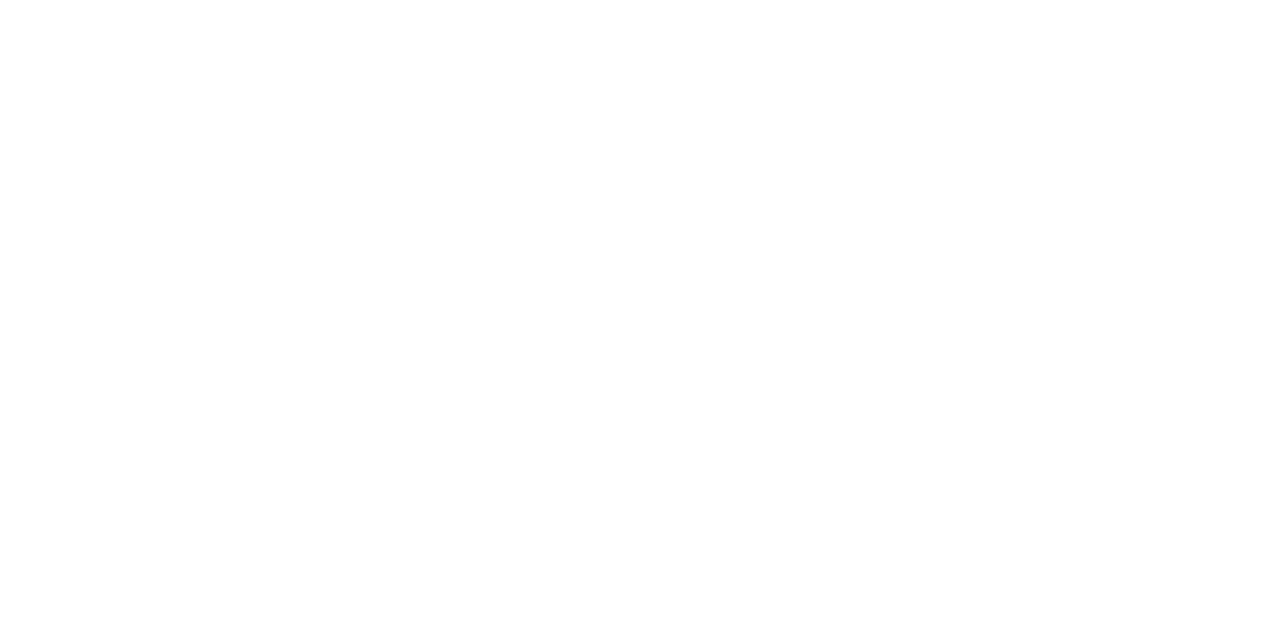
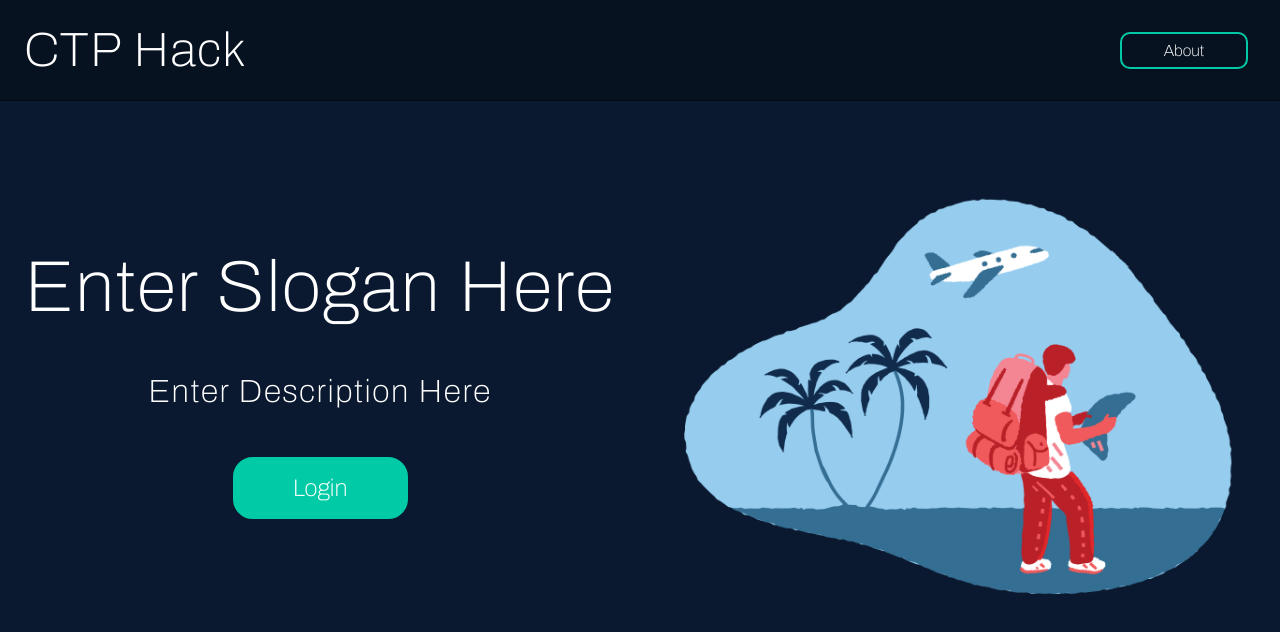
Before and after one commit to brendangubbins/Venture, a React (Create React App) app in the folder client/: page / in a window 1280 px wide. Shown: the top 632 px of the page. Built offline with nearby package versions, Linux system fonts and the light colour scheme.

Commit message:
navbar and landing added

```diff
--- a/client/src/App.css
+++ b/client/src/App.css
@@ -36,3 +36,10 @@
     transform: rotate(360deg);
   }
 }
+
+body {
+  background-color: #0a192f;
+  margin: 0;
+  padding: 0;
+  letter-spacing: 0.1rem;
+}
--- a/client/src/Landing/Landing.js
+++ b/client/src/Landing/Landing.js
@@ -1,8 +1,92 @@
 import React from "react";
 import styled from "styled-components";
+import Adventure from "../Images/Adventure.png";
 
+const Wrapper = styled.div`
+  display: flex;
+  width: 100%;
+  height: 100%;
+  overflow-y: hidden;
+`;
+
+const LeftAlign = styled.div`
+  flex-direction: column;
+  width: 50%;
+`;
+
+const TextWrapper = styled.div`
+  position: absolute;
+  width: 50%;
+  height: 50%;
+  bottom: 0;
+  top: 0;
+  left: 0;
+  right: auto;
+  margin: auto;
+`;
+
+const Header = styled.h1`
+  font-family: "Archivo", sans-serif;
+  color: white;
+  text-align: center;
+  font-weight: bold;
+  font-size: 4.5rem;
+  /* margin-top: 5rem; */
+`;
+
+const Description = styled.h3`
+  font-family: "Archivo", sans-serif;
+  color: white;
+  text-align: center;
+  font-size: 2rem;
+`;
+
+const ButtonWrap = styled.div`
+  text-align: center;
+`;
+
+const LoginButton = styled.button`
+  font-family: "Archivo", sans-serif;
+  background-color: #00cba6;
+  border-radius: 20px;
+  color: white;
+  margin-top: 1rem;
+  font-size: 1.5rem;
+  width: 175px;
+  padding: 1rem;
+  border: 2px solid #00cba6;
+`;
+
+const RightAlign = styled.div`
+  justify-content: flex-end;
+  width: 50%;
+`;
+
+const ImageContainer = styled.img`
+  justify-content: center;
+  align-items: center;
+  width: 100%;
+  margin-top: 5rem;
+`;
+
+//renders the landing page
 const Landing = () => {
-  return <div></div>;
+  return (
+    <Wrapper>
+      <LeftAlign>
+        <TextWrapper>
+          <Header>Enter Slogan Here</Header>
+          <Description>Enter Description Here</Description>
+          <ButtonWrap>
+            <LoginButton>Login</LoginButton>
+          </ButtonWrap>
+        </TextWrapper>
+      </LeftAlign>
+      <RightAlign>
+        <ImageContainer src={Adventure} />
+      </RightAlign>
+    </Wrapper>
+  );
 };
 
 export default Landing;
--- a/client/src/Navbar/Navbar.js
+++ b/client/src/Navbar/Navbar.js
@@ -1,8 +1,50 @@
 import React from "react";
 import styled from "styled-components";
 
+const Nav = styled.div`
+  display: flex;
+  justify-content: space-between;
+  align-items: center;
+  background-color: #071221;
+  width: 100%;
+  height: 100px;
+  border-bottom: 1px solid #040a13;
+`;
+
+const Logo = styled.h3`
+  font-family: "Archivo", sans-serif;
+  font-size: 3rem;
+  color: white;
+  margin-left: 1.5rem;
+`;
+
+const ButtonWrap = styled.div`
+  margin-right: 2rem;
+`;
+
+const AboutButton = styled.button`
+  background-color: transparent;
+  border-radius: 10px;
+  font-family: "Archivo", sans-serif;
+  color: white;
+  font-weight: bold;
+  font-size: 1rem;
+  width: 8rem;
+  /* margin-top: 0.5rem; */
+  padding: 0.5rem;
+  border: 2px solid #00cba6;
+`;
+
+//renders a navbar on top of every page
 const Navbar = () => {
-  return <div></div>;
+  return (
+    <Nav>
+      <Logo>CTP Hack</Logo>
+      <ButtonWrap>
+        <AboutButton>About</AboutButton>
+      </ButtonWrap>
+    </Nav>
+  );
 };
 
 export default Navbar;
```
Also changed, not shown: client/src/Images/Adventure.png (added).
